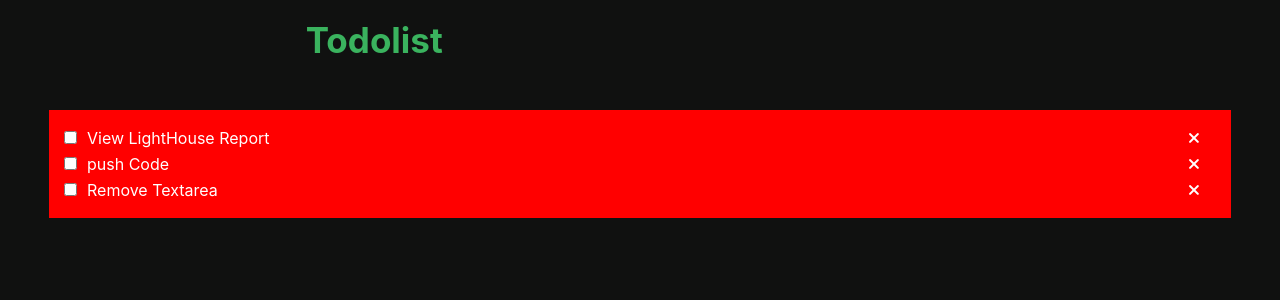
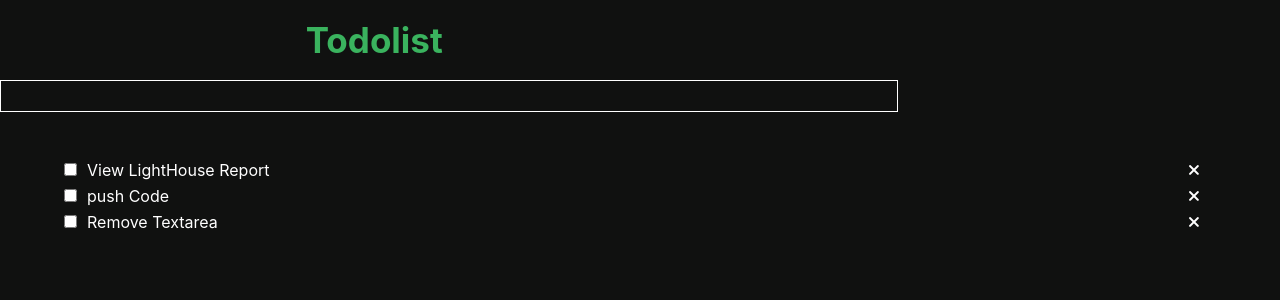
Before and after one commit to Novamxter/Todolist, a React (Create React App) app: page / in a window 1280 px wide. Shown: the top 300 px of the page. Built offline with nearby package versions, Linux system fonts and the light colour scheme.

Commit message:
added SearchBar Component

```diff
--- a/src/App.css
+++ b/src/App.css
@@ -28,7 +28,6 @@ nav h1{
   font-size: 35px;
 }
 .todos-list{
-  background-color: red;
   width: 90%;
   margin: 30px auto;
   padding: 15px;
@@ -48,3 +47,10 @@ nav h1{
   right: 15px;
   transform: rotate(45deg);
 }
+.todo-input{
+  height: 30px;
+  width: 70%;
+  margin: 0 auto;
+  border: 1px solid white;
+  background-color: transparent;
+}
--- a/src/App.js
+++ b/src/App.js
@@ -1,16 +1,12 @@
-import logo from "./logo.svg";
 import "./App.css";
+import Navbar from "./components/navbar"
+import Searchbar from "./components/searchbar";
 
 function App() {
   return (
     <>
-      <main>
-        <nav>
-          <div className="left">
-            <h1>Todolist</h1>
-          </div>
-          <div className="right"></div>
-        </nav>
+    <Navbar />
+    <Searchbar />
       <div className="todos-list">
         <div className="todos">
           <div className="check">
@@ -20,7 +16,7 @@ function App() {
             <p>View LightHouse Report</p>
           </div>
           <div className="cross">
-              <i class="fa-solid fa-plus cross-icon"></i>
+            <i className="fa-solid fa-plus cross-icon"></i>
           </div>
         </div>
         <div className="todos">
@@ -31,7 +27,7 @@ function App() {
             <p>push Code</p>
           </div>
           <div className="cross">
-              <i class="fa-solid fa-plus cross-icon"></i>
+            <i className="fa-solid fa-plus cross-icon"></i>
           </div>
         </div>
         <div className="todos">
@@ -42,32 +38,12 @@ function App() {
             <p>Remove Textarea</p>
           </div>
           <div className="cross">
-              <i class="fa-solid fa-plus cross-icon"></i>
+            <i className="fa-solid fa-plus cross-icon"></i>
           </div>
         </div>
       </div>
-      </main>
     </>
   );
 }
 
 export default App;
-
-{
-  /* <div className="App">
-      <header className="App-header">
-        <img src={logo} className="App-logo" alt="logo" />
-        <p>
-          Edit <code>src/App.js</code> and save to reload.
-        </p>
-        <a
-          className="App-link"
-          href="https://reactjs.org"
-          target="_blank"
-          rel="noopener noreferrer"
-        >
-          Learn React
-        </a>
-      </header>
-    </div> */
-}
--- /dev/null
+++ b/src/components/navbar.js
@@ -0,0 +1,14 @@
+import React from 'react'
+
+export default function Navbar() {
+  return (
+    <div>
+      <nav>
+          <div className="left">
+            <h1>Todolist</h1>
+          </div>
+          <div className="right"></div>
+        </nav>
+    </div>
+  )
+}
--- /dev/null
+++ b/src/components/searchbar.js
@@ -0,0 +1,9 @@
+import React from 'react'
+
+export default function Searchbar() {
+  return (
+    <div>
+      <input type="text" className='todo-input' />
+    </div>
+  )
+}
```
Also changed, not shown: package.json (+7 -1 lines), 1 other file (tests, documents, lock files or other folders). Lines whose indentation alone changed are shown as unchanged.
